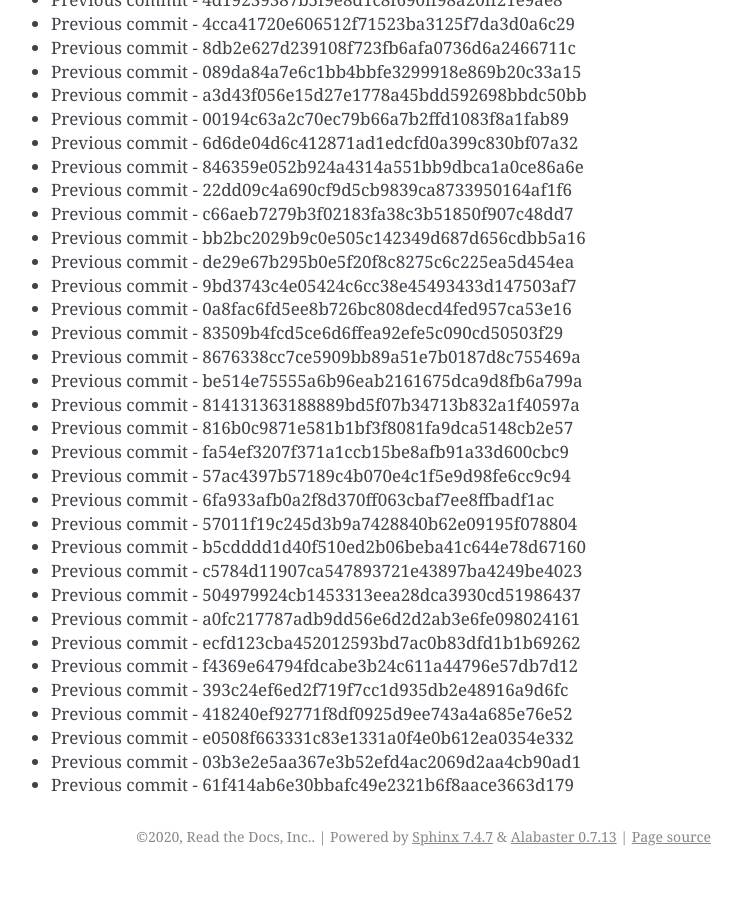
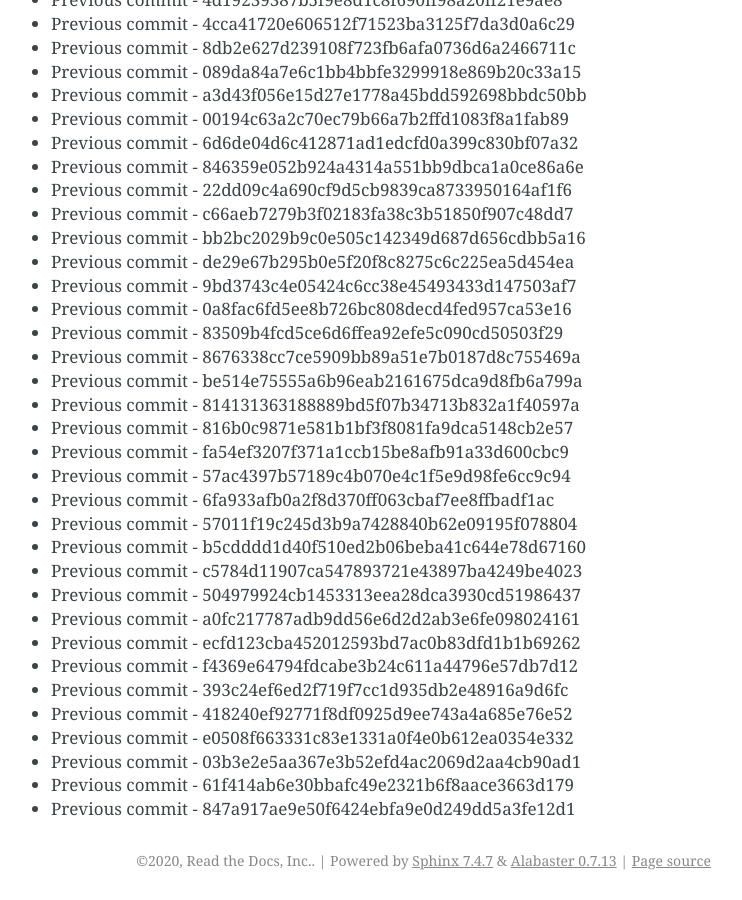
Before and after one commit to readthedocs/rtd-git-stresstest, a Sphinx documentation site: the page built from docs/updates.rst, in a window 1280 px wide and 900 px high, scrolled down 57173 px. Shown: the whole window, without its empty margins (399-1141 px from the left). Built offline with Sphinx 7.4.7, drawn with Linux system fonts in a browser that asks for light colours; before the commit the page ends 58049 px from its top, so only the background shows below that.

Commit message:
Generating commit from previous: 847a917ae9e50f6424ebfa9e0d249dd5a3fe12d1

```diff
--- a/docs/updates.rst
+++ b/docs/updates.rst
@@ -2434,3 +2434,4 @@ It can be tested for any performance characteristics.
 * Previous commit - e0508f663331c83e1331a0f4e0b612ea0354e332
 * Previous commit - 03b3e2e5aa367e3b52efd4ac2069d2aa4cb90ad1
 * Previous commit - 61f414ab6e30bbafc49e2321b6f8aace3663d179
+* Previous commit - 847a917ae9e50f6424ebfa9e0d249dd5a3fe12d1
```
